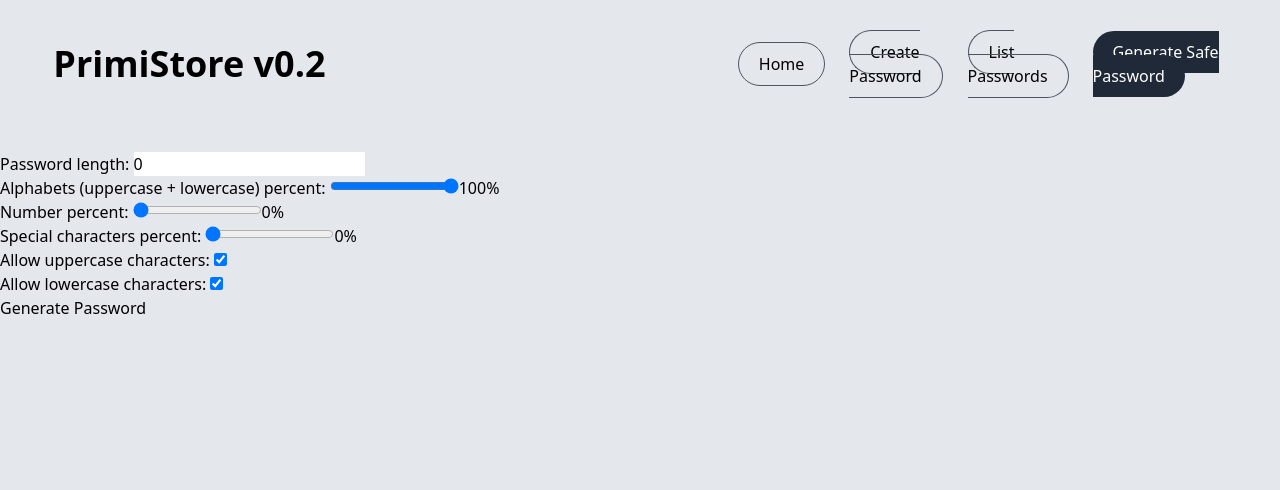
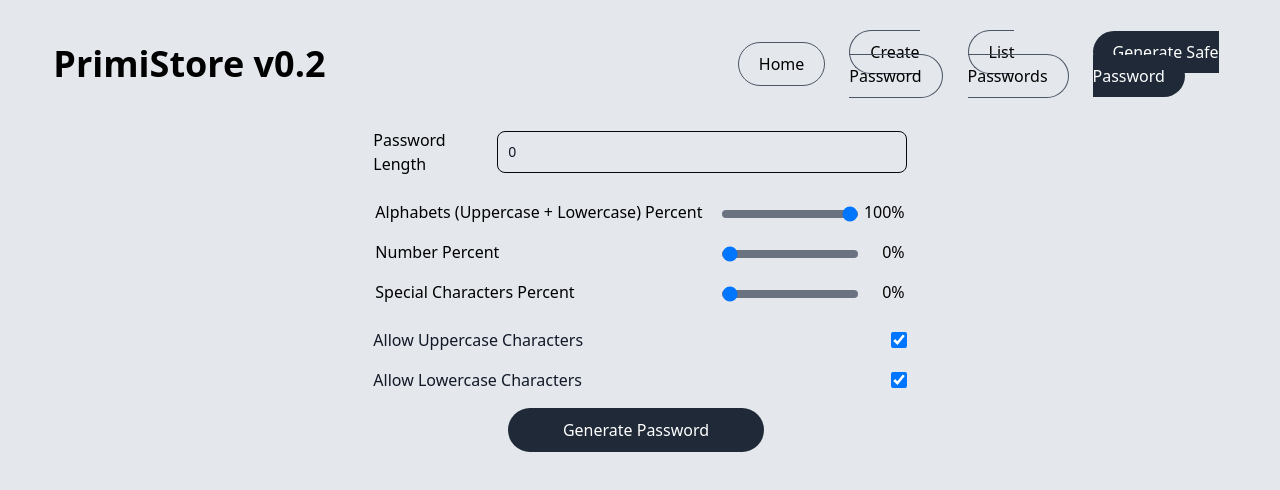
Before and after one commit to frankhart2018/primistore, a React (Create React App) app in the folder frontend/: page /generate-password in a window 1280 px wide. Shown: the top 490 px of the page. Built offline with nearby package versions, Linux system fonts and the light colour scheme; no server answers.

Commit message:
UI Improvement for Generate Password Page

```diff
--- a/frontend/src/components/pages/CreatePassword/CreatePassword.js
+++ b/frontend/src/components/pages/CreatePassword/CreatePassword.js
@@ -23,7 +23,7 @@ const CreatePassword = () => {
         <div class="mb-10 w-5/6 space-y-5">
           <label
             for="identifier"
-            class="block mb-2 text-md font-medium text-gray-900"
+            class="block mb-2 text-md font-medium text-gray-900 capitalize"
           >
             Password identifier (should be unique)
           </label>
--- a/frontend/src/components/pages/GeneratePassword/GeneratePassword.js
+++ b/frontend/src/components/pages/GeneratePassword/GeneratePassword.js
@@ -63,55 +63,63 @@ const GeneratePassword = () => {
   return (
     <div>
       <NavBar />
-      <br />
-      <div>
-        <div>
-          <label for="password-length">Password length: </label>
+      <div className="w-5/6 mx-auto space-y-4 flex flex-col justify-center items-center">
+        <div className="flex flex-row w-1/2 justify-between items-center">
+          <label className="capitalize" htmlFor="password-length">Password length </label>
           <input
             type="number"
             id="password-length"
+            className="bg-transparent border border-gray-950 text-gray-900 text-sm rounded-lg w-4/5 p-2.5"
             value={passwordLength}
             onChange={(e) => setPasswordLength(parseInt(e.target.value))}
           />
         </div>
-
+        <table className="border-none w-1/2 table-auto">
+          <tbody>
             <Slider
               initialValue={100}
-          label="Alphabets (uppercase + lowercase) percent: "
+              label="Alphabets (uppercase + lowercase) percent"
               count={0}
               parentUpdateCallback={childValueUpdateCallback}
             />
 
             <Slider
               initialValue={0}
-          label="Number percent: "
+              label="Number percent"
               count={1}
               parentUpdateCallback={childValueUpdateCallback}
             />
 
             <Slider
               initialValue={0}
-          label="Special characters percent: "
+              label="Special characters percent"
               count={2}
               parentUpdateCallback={childValueUpdateCallback}
             />
+          </tbody>
+        </table>
 
         <CheckBox
-          label={"Allow uppercase characters: "}
+          label={"Allow uppercase characters"}
           count="chars-0"
           initialValue={true}
           parentUpdateCallback={childValueUpdateCallback}
         />
 
         <CheckBox
-          label={"Allow lowercase characters: "}
+          label={"Allow lowercase characters"}
           count="chars-1"
           initialValue={true}
           parentUpdateCallback={childValueUpdateCallback}
         />
 
         <div>
-          <button onClick={generatePasswordHandler}>Generate Password</button>
+          <button
+            className="text-white bg-gray-800 hover:bg-gray-900 focus:outline-none focus:ring-4 focus:ring-gray-300 font-medium rounded-full w-64 text-md px-5 py-2.5 me-2 mb-2"
+            onClick={generatePasswordHandler}
+          >
+            Generate Password
+          </button>
         </div>
 
         {generatedPassword.length > 0 ? (
--- a/frontend/src/components/parts/CheckBox/CheckBox.js
+++ b/frontend/src/components/parts/CheckBox/CheckBox.js
@@ -9,12 +9,26 @@ const CheckBox = ({ initialValue, label, count, parentUpdateCallback }) => {
   };
 
   return (
-    <div>
-      <label for={`checkbox-${count}`}>{label}</label>
+    // <div className="flex flex-row w-1/2 justify-between items-center">
+    //   <label for={`checkbox-${count}`}>{label}</label>
+    //   <input
+    //     type="checkbox"
+    //     onChange={updateCheckboxValue}
+    //     checked={checkboxValue}
+    //   />
+    // </div>
+    <div className="flex flex-row w-1/2 justify-between items-center">
+      <label
+        htmlFor={`checkbox-${count}`}
+        className="text-md text-gray-900 capitalize"
+      >
+        {label}
+      </label>
       <input
         type="checkbox"
         onChange={updateCheckboxValue}
         checked={checkboxValue}
+        className="w-4 h-4 text-blue-600 bg-transparent border-gray-300 rounded focus:ring-blue-500 focus:ring-2 ms-2 "
       />
     </div>
   );
--- a/frontend/src/components/parts/Slider/Slider.js
+++ b/frontend/src/components/parts/Slider/Slider.js
@@ -10,18 +10,38 @@ const Slider = ({ initialValue, label, count, parentUpdateCallback }) => {
   };
 
   return (
-    <div>
-      <label for={`slider-${count}`}>{label}</label>
+    // <div className="flex flex-row w-4/5 justify-center items-center space-x-4">
+    //   <label for={`slider-${count}`}>{label}</label>
+    //   <input
+    //     min="1"
+    //     max="100"
+    //     id={`slider-${count}`}
+    //     type="range"
+    //     value={sliderValue}
+    //     onChange={onUpdateSlider}
+    //     class="h-2 bg-gray-950 rounded-lg appearance-none cursor-pointer w-3/5"
+    //   ></input>
+    //   <span>{sliderValue}%</span>
+    // </div>
+    <tr className="border-none">
+      <td className="border-none py-2 w-fit">
+        <label className="capitalize" htmlFor={`slider-${count}`}>{label}</label>
+      </td>
+      <td className="border-none">
         <input
-        type="range"
           min="1"
           max="100"
           id={`slider-${count}`}
+          type="range"
           value={sliderValue}
           onChange={onUpdateSlider}
-      />
+          className="h-2 bg-gray-500 rounded-lg appearance-none cursor-pointer w-full"
+        ></input>
+      </td>
+      <td className="border-none text-right">
         <span>{sliderValue}%</span>
-    </div>
+      </td>
+    </tr>
   );
 };
 
```
Lines whose indentation alone changed are shown as unchanged.
